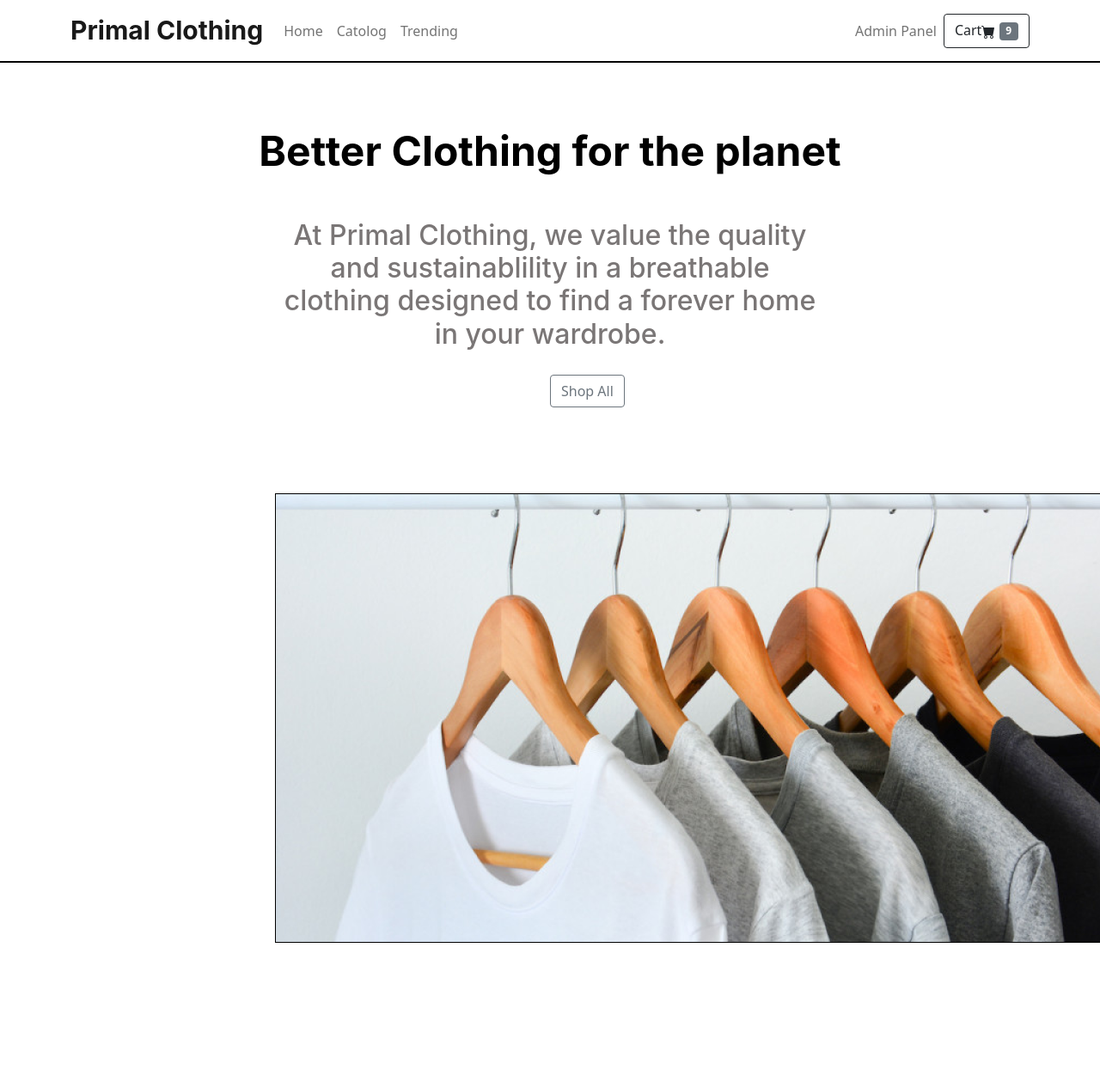
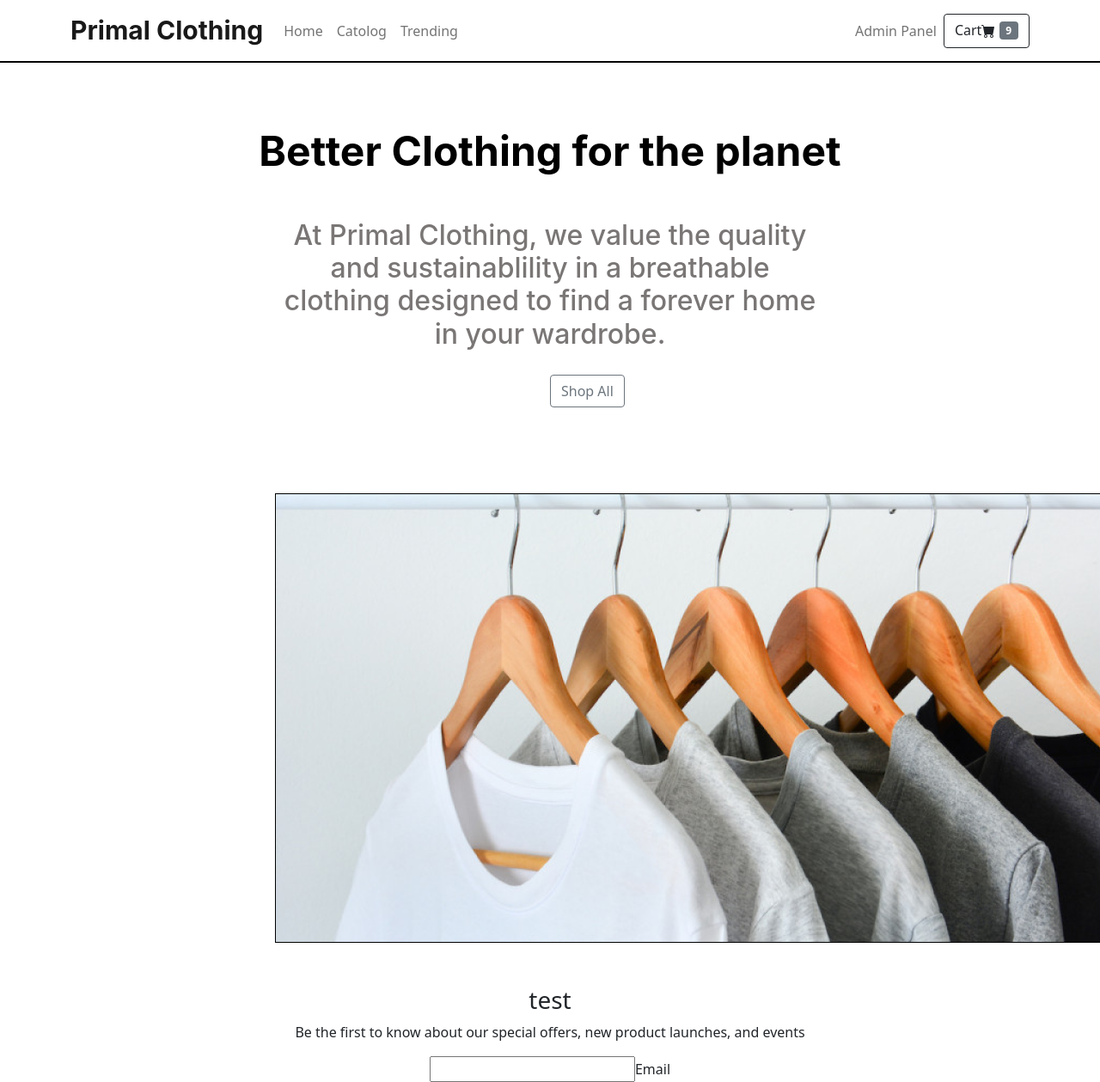
Before and after one commit to MatthewMachuca/clothing-store, a React (Create React App) app: page / in a window 1280 px wide. Shown: the top 1259 px of the page at 86% size. Before the commit the page ends 1097 px from the top, so only its background shows below. Built offline with nearby package versions, Linux system fonts and the light colour scheme.

Commit message:
added footer

```diff
--- a/src/App.js
+++ b/src/App.js
@@ -4,21 +4,21 @@ import Navigation from "./components/navigation";
 import Item from "./components/item";
 import Catolog from "./components/catolog";
 import Home from "./components/home";
+import Checkout from "./components/checkout";
 import Admin from "./components/admin";
 import { BrowserRouter, Route, Routes } from "react-router-dom";
 const App = () => {
   return (
     <BrowserRouter>
-  <Navigation/>
+      <Navigation />
       <div>
-
         <Routes>
-    <Route exact path='/' element= {<Home/>}/>
-    <Route path='/catolog' element= {<Catolog/>}/>
-    <Route path='/trending' element= {<Catolog/>}/>
-    <Route path='/admin' element= {<Admin/>}/>
+          <Route exact path="/" element={<Home />} />
+          <Route path="/catolog" element={<Catolog />} />
+          <Route path="/trending" element={<Catolog />} />
+          <Route path="/admin" element={<Admin />} />
+          <Route path="/checkout" element={<Checkout />} />
         </Routes>
-
       </div>
     </BrowserRouter>
   );
--- a/src/components/checkout.js
+++ b/src/components/checkout.js
@@ -0,0 +1,5 @@
+const Checkout = () => {
+  return <div>hi</div>;
+};
+
+export default Checkout;
--- a/src/components/home.css
+++ b/src/components/home.css
@@ -1,4 +1,4 @@
-h1{
+h1 {
   font-family: Inter;
   font-size: 300%;
   color: black;
@@ -7,7 +7,7 @@ h1{
   margin-top: 50px;
 }
 
-h2{
+h2 {
   font-family: Inter;
   font-size: 200%;
   color: rgb(122, 118, 118);
@@ -22,3 +22,13 @@ img {
   margin-left: 25%;
   border: 1px solid black;
 }
+
+.footer {
+  text-align: center;
+  margin: auto;
+  width: 50%;
+}
+
+img {
+  margin-bottom: 50px;
+}
--- a/src/components/home.js
+++ b/src/components/home.js
@@ -1,21 +1,45 @@
-
 import Navigation from "./navigation";
-import { Button } from "react-bootstrap"
-import "./home.css"
-import stockclothing from "./images/stockclothing.png"
+import { Button } from "react-bootstrap";
+import "./home.css";
+import stockclothing from "./images/stockclothing.png";
 const Home = () => {
-    return(
+  return (
     <div>
-
       <div>
         <h1> Better Clothing for the planet</h1>
-            <h2> At Primal Clothing, we value the quality and sustainablility in a breathable clothing designed to find a forever home in your wardrobe.</h2>
+        <h2>
+          {" "}
+          At Primal Clothing, we value the quality and sustainablility in a
+          breathable clothing designed to find a forever home in your wardrobe.
+        </h2>
       </div>
-            <Button variant="outline-secondary" style={{"marginLeft":"50%", "marginRight":"25%", "marginTop":"20px", "marginBottom":"100px"}}> Shop All</Button>
+      <Button
+        variant="outline-secondary"
+        style={{
+          marginLeft: "50%",
+          marginRight: "25%",
+          marginTop: "20px",
+          marginBottom: "100px",
+        }}
+      >
+        {" "}
+        Shop All
+      </Button>
       <img src={stockclothing}></img>
+
+      <div className="footer">
+        <h3> test</h3>
+        <p>
+          Be the first to know about our special offers, new product launches,
+          and events
+        </p>
+        <form>
+          <input type="text"></input>
+          <label> Email</label>
+        </form>
       </div>
-    )
-
-}
+    </div>
+  );
+};
 
 export default Home;
--- a/src/components/navigation.js
+++ b/src/components/navigation.js
@@ -5,21 +5,33 @@ import { Container } from "react-bootstrap";
 import "bootstrap/dist/css/bootstrap.css";
 import { Button, Badge } from "react-bootstrap";
 
-
 const Navigation = () => {
   return (
     <div>
-      <Navbar bg="white" variant="light" style={{"borderBottom":"2px solid rgb(0,0,0)"}}>
+      <Navbar
+        bg="white"
+        variant="light"
+        style={{ borderBottom: "2px solid rgb(0,0,0)" }}
+      >
         <Container>
-          <Navbar.Brand href="/" style={{"fontSize":"30px" , "fontFamily":"Inter", "fontWeight":"Bold"}}>Primal Clothing</Navbar.Brand>
+          <Navbar.Brand
+            href="/"
+            style={{
+              fontSize: "30px",
+              fontFamily: "Inter",
+              fontWeight: "Bold",
+            }}
+          >
+            Primal Clothing
+          </Navbar.Brand>
           <Nav className="me-auto">
-            <Nav.Link href="/" >Home</Nav.Link>
-            <Nav.Link href="catolog" >Catolog</Nav.Link>
-            <Nav.Link href="/trending" >Trending</Nav.Link>
+            <Nav.Link href="/">Home</Nav.Link>
+            <Nav.Link href="catolog">Catolog</Nav.Link>
+            <Nav.Link href="/trending">Trending</Nav.Link>
           </Nav>
           <Nav>
-          <Nav.Link href="/admin" >Admin Panel </Nav.Link>
-            <Button variant="outline-dark">
+            <Nav.Link href="/admin">Admin Panel </Nav.Link>
+            <Button variant="outline-dark" href="/checkout">
               Cart
               <BsFillCartFill /> <Badge bg="secondary">9</Badge>
               <span className="visually-hidden">items in cart</span>
```
Also changed, not shown: 1 other file (tests, documents, lock files or other folders). Lines whose indentation alone changed are shown as unchanged.
